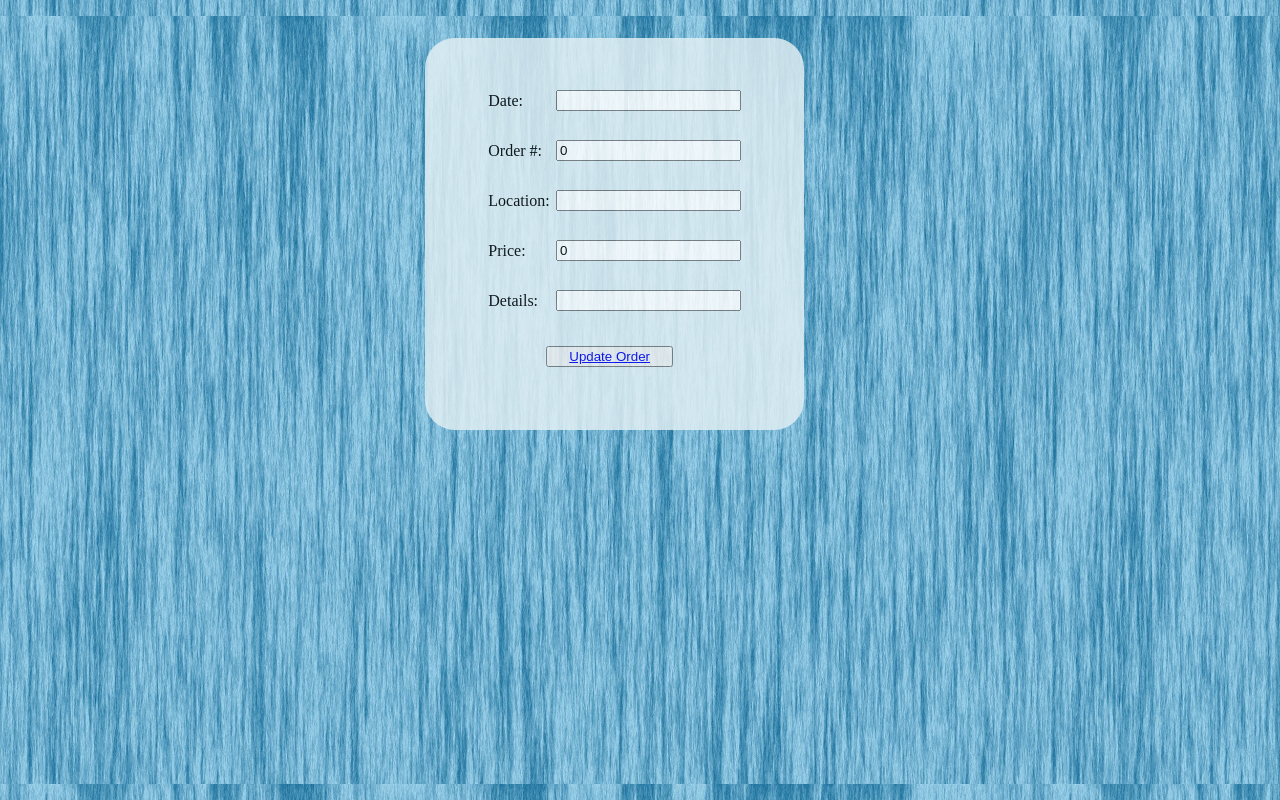
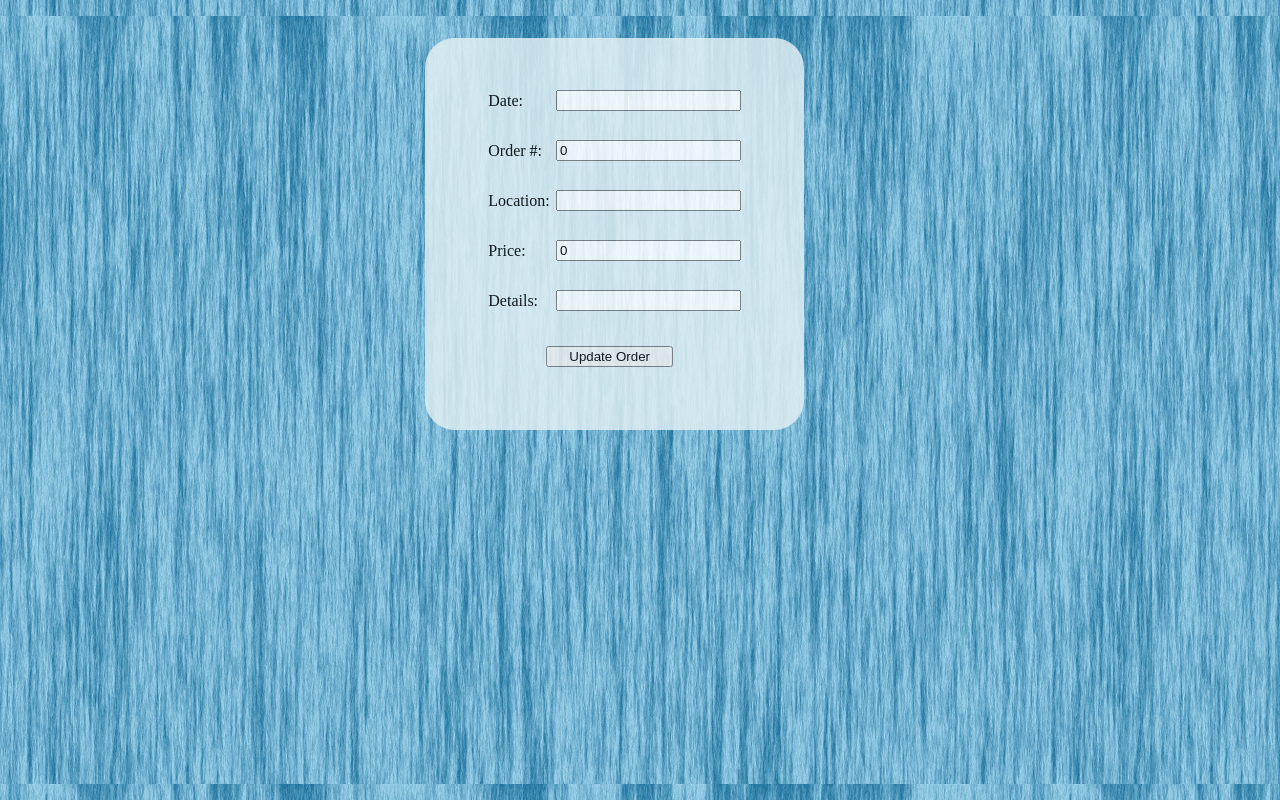
Before and after one commit to ychiu5896/OrderTracking, a React app: page /1 in a window 1280 px wide. Built offline with nearby package versions, Linux system fonts and the light colour scheme; no server answers.

Commit message:
fixed a but where after link back to root directory wasnt update with the new data

```diff
--- a/src/components/OrderUpdate.jsx
+++ b/src/components/OrderUpdate.jsx
@@ -50,7 +50,7 @@ class OrderUpdate extends Component {
       body: JSON.stringify([this.state.newData])
     })
       .then((res) => res.json())
-      .then((data)=>console.log(data))
+      .then((data)=> window.location.href='/')
       .catch((err)=>{
         console.log('Posting data ran into an error:',err);
       });
@@ -83,9 +83,7 @@ class OrderUpdate extends Component {
           <input id='details' type = 'text'  value={this.state.newData.details} onChange={this.handleChange}/>
         </div>
         <button className= 'update_button' onClick={this.submitUpdate}>
-          <Link to={'/'}>
                 Update Order
-          </Link>
         </button>
       </div>
     );
```
